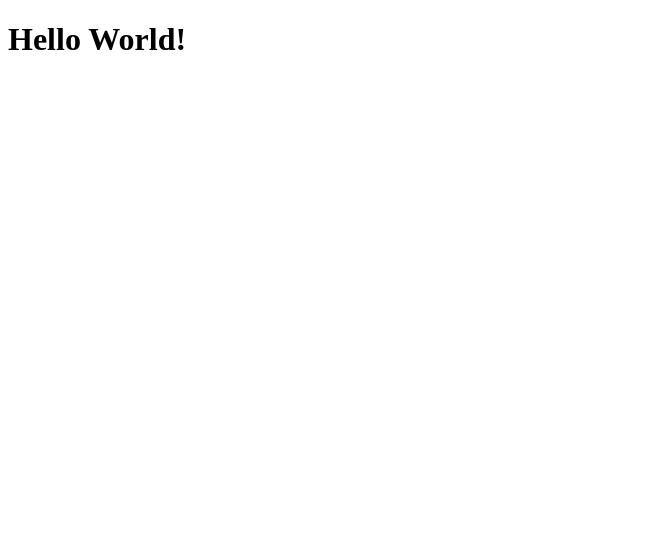
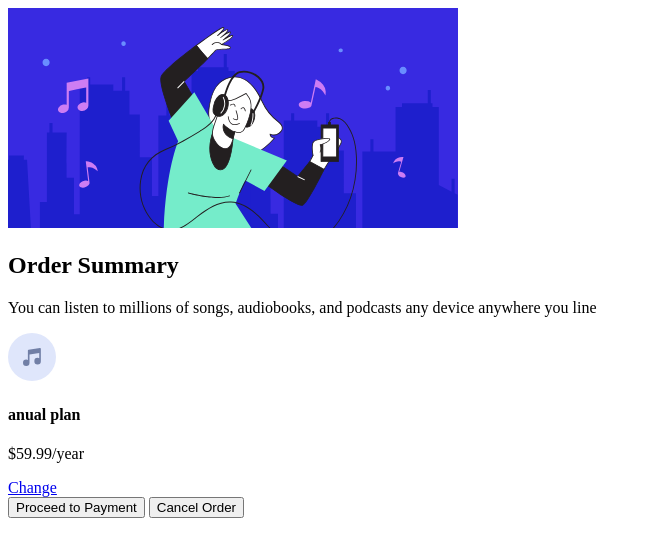
Before and after one commit to hozayves/Order-Summary-Component, a plain HTML site: page index.html in a window 1280 px wide. Shown: the whole page, without its empty margins (0-651 px from the left). Drawn offline with nearby package versions, Linux system fonts and the light colour scheme; files that its build step writes are made by us from their sources.

Commit message:
Added card component structure

```diff
--- a/index.html
+++ b/index.html
@@ -9,6 +9,29 @@
     <title>Frontend Mentor | Order summary card</title>
 </head>
 <body>
-    <h1>Hello World!</h1>
+    <section class="card">
+        <div class="card__img">
+            <img src="./dist/images/illustration-hero.svg" alt="">
+        </div>
+        <h1 class="card__title">Order Summary</h1>
+        <p class="card__content">
+            You can listen to millions of songs, audiobooks,
+            and podcasts any device anywhere you line
+        </p>
+        <div class="card__pricing">
+            <img class="card__pricing__icon" src="./dist/images/icon-music.svg" alt="icon-music">
+            <div class="card__pricing__period">
+                <h4 class="card__pricing__period__name">anual plan</h4>
+                <p class="card__pricing__period__price">$59.99/year</p>
+            </div>
+            <a class="card__pricing__link" href="#!">Change</a>
+        </div>
+        <button class="card__payment">
+            Proceed to Payment
+        </button>
+        <button class="card__cancel">
+            Cancel Order
+        </button>
+    </section>
 </body>
 </html>
```
